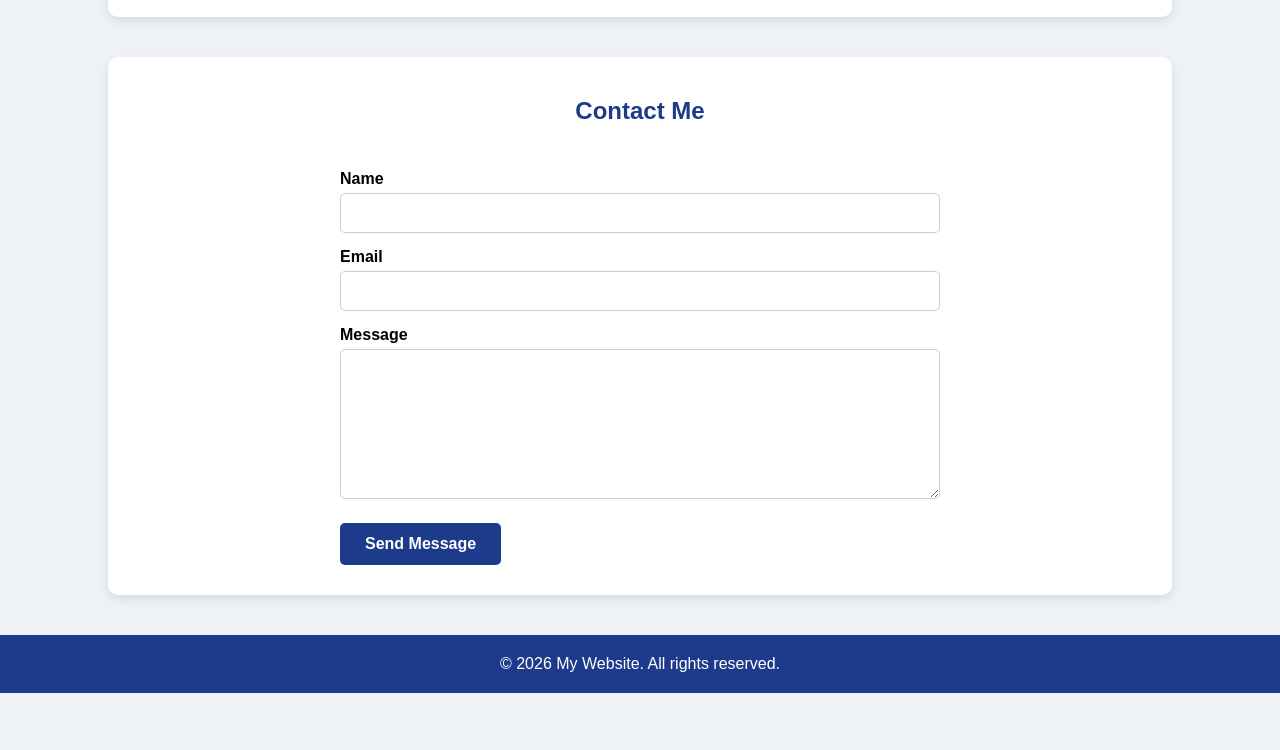
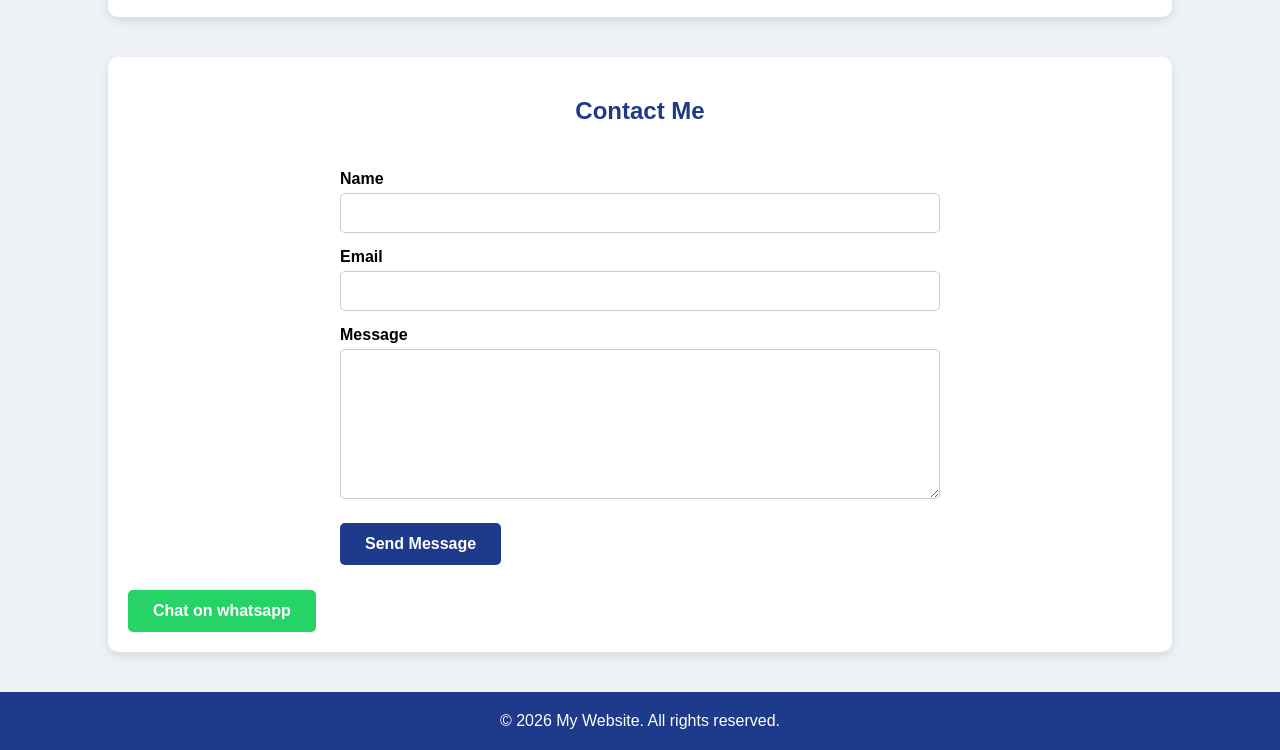
Before and after one commit to cmjzbnr9rs-gif/WarrenX-, a plain HTML site: page index.html in a window 1280 px wide. Shown: the part 1252-2002 px from the top of the page. Before the commit the page ends 1945 px from the top, so only its background shows below. Drawn offline with Linux system fonts and the light colour scheme.

Commit message:
Add files via upload

```diff
--- a/index.html
+++ b/index.html
@@ -92,6 +92,9 @@
 
                 <button type="submit">Send Message</button>
             </form>
+            <a href="https://wa.me/260978965300" target="_blank" class="whatsapp-button">
+                Chat on whatsapp
+            </a>
         </section>
 
 
--- a/style.css
+++ b/style.css
@@ -298,3 +298,17 @@
 footer p {
     margin: 0;
 }
+.whatsapp-button {
+    display: inline-block;
+    margin-top: 15px;
+    padding: 12px 25px;
+    background-color: #25D366;
+    color: white;
+    text-decoration: none;
+    border-radius: 5px;
+    font-weight: bold;
+}
+
+.whatsapp-button:hover {
+    background-color: #1ebe5d;
+}
```
